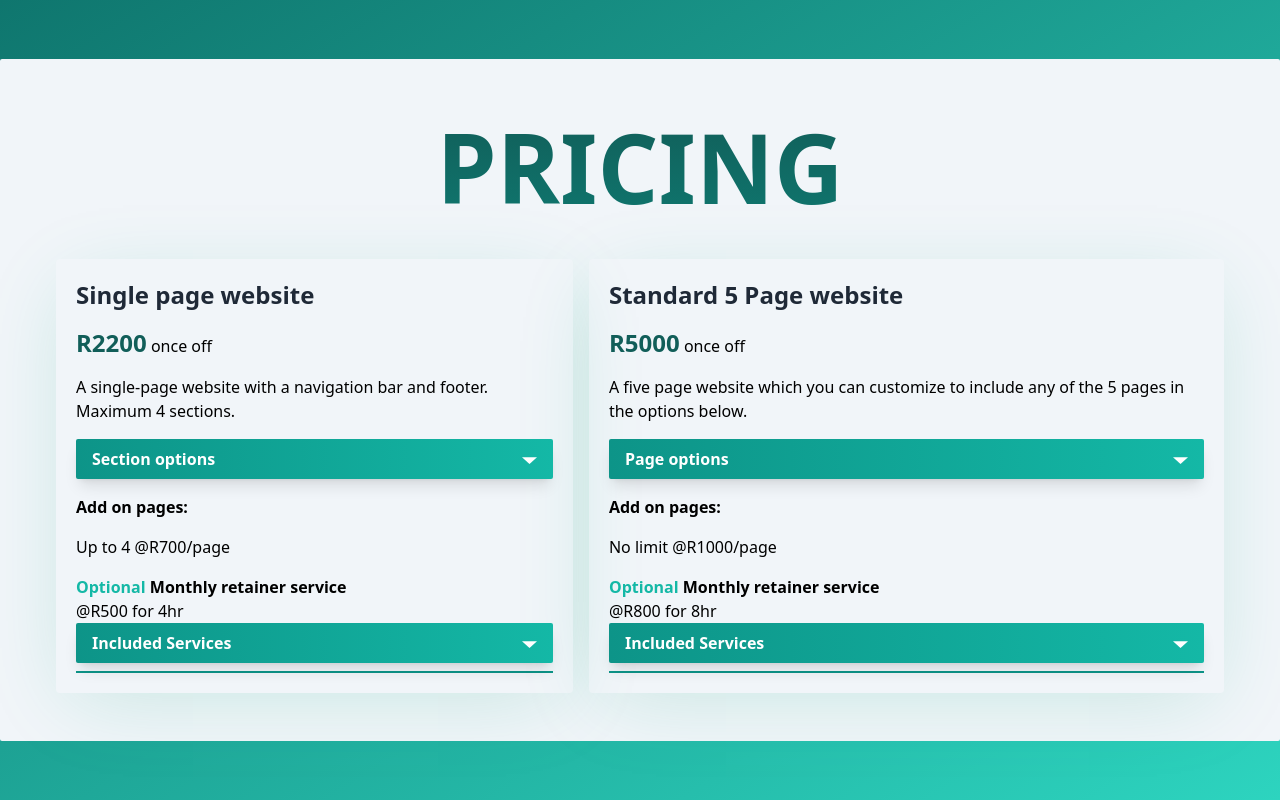
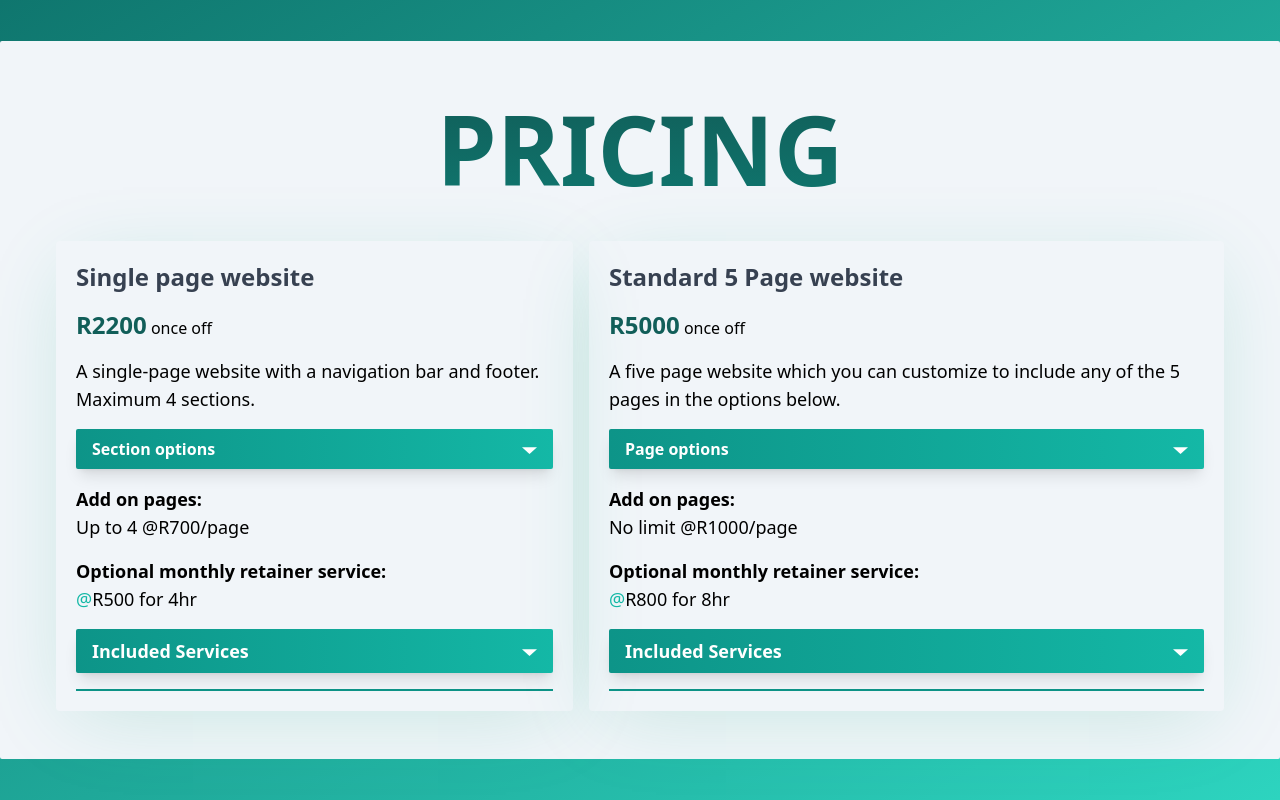
Before and after one commit to Junaidadams/portfolio-website, a React (Vite) app: page / in a window 1280 px wide. Shown: the part 800-1600 px from the top of the page. Built offline with nearby package versions, Linux system fonts and the light colour scheme.

Commit message:
Start of day 2 slight changes made to text on pricing page

```diff
--- a/components/Footer.jsx
+++ b/components/Footer.jsx
@@ -17,7 +17,7 @@ const Footer = () => {
           ))}
         </nav>
         <a
-          href="https://www.fullstack.so"
+          href="https://junaidadams.com/"
           className="mt-10 block text-center text-xs leading-5"
         >
           &copy; {new Date().getFullYear()} Junaid Adams. All rights reserved.
--- /dev/null
+++ b/components/Footer2.jsx
@@ -0,0 +1,29 @@
+import { footerConstants } from "../constants";
+
+const Footer = () => {
+  return (
+    <footer className="border-t bg-[#f5f5f5]">
+      <div className="mx-auto max-w-7xl overflow-hidden px-6 py-12 sm:py-20 lg:px-8">
+        <nav
+          className="-mb-6 columns-2 sm:flex sm:justify-center sm:space-x-12"
+          aria-label="Footer"
+        >
+          {footerConstants.map((item, index) => (
+            <div key={index} className="pb-6">
+              <a href={item.href} className="text-sm font-poppins leading-6">
+                {item.name}
+              </a>
+            </div>
+          ))}
+        </nav>
+        <a
+          href="https://junaidadams.com/"
+          className="mt-10 block text-center text-xs leading-5"
+        >
+          &copy; {new Date().getFullYear()} Junaid Adams. All rights reserved.
+        </a>
+      </div>
+    </footer>
+  );
+};
+export default Footer;
--- a/components/Pricing.jsx
+++ b/components/Pricing.jsx
@@ -6,39 +6,47 @@ const Pricing = () => {
     <div className=" h-full p-4 flex flex-col md:flex-row m-auto">
       {pricingScheme.map((data) => (
         <div
-          className="shadow-teal-lg rounded my-2 md:my-0 md:mx-2 p-5"
+          className=" shadow-teal-lg font rounded my-2 md:my-0 md:mx-2 p-5"
           key={data.key}
         >
-          <div className="border-b-2 pb-2 space-y-4 border-teal-600">
-            <h1 className="text-gray-800 font-bold text-2xl">{data.name}</h1>
+          <div className="border-b-2 pb-4 space-y-4 border-teal-600">
+            <h1 className="text-gray-700 font-bold text-2xl">{data.name}</h1>
             <p>
               <span className="text-teal-800 text-2xl font-black">
                 R{data.cost}
               </span>{" "}
               once off
             </p>
-            <p>{data.description}</p>
+            <p className="sm:text-lg">{data.description}</p>
             {data.pageOptions.length > 0 && (
               <ToggleMenu
                 menuItems={data.pageOptions}
                 name={data.key === 1 ? "Section options" : "Page options"}
               />
             )}
+            <div className="sm:text-lg">
               <h3 className="font-bold">Add on pages:</h3>
               <p>
                 {data.addOnPageLimit > 0
                   ? `Up to ${data.addOnPageLimit} @R${data.addOnPageCost}/page`
                   : `No limit @R${data.addOnPageCost}/page`}
               </p>
+            </div>
 
-            <div className="">
-              <h1 className="font-semibold">
-                <span className="font-bold text-teal-500">Optional</span>{" "}
-                Monthly retainer service
+            <div className="space-y-4 sm:text-lg">
+              <div>
+                <h1 className="font-bold">
+                  <span className="font-black ">Optional</span> monthly retainer
+                  service:
                 </h1>
                 <p>
-                @R{data.retainerCost} for {data.retainerHoursIncluded}hr
+                  <span className="font-">
+                    <span className="text-teal-500">@</span>R{data.retainerCost}
+                  </span>{" "}
+                  for{" "}
+                  <span className="font-">{data.retainerHoursIncluded}hr</span>
                 </p>
+              </div>
               <ToggleMenu
                 menuItems={data.retainerServicesIncluded}
                 name="Included Services"
--- a/components/counter.jsx
+++ /dev/null
@@ -1,35 +0,0 @@
-import { useState } from "react";
-import reactLogo from "./assets/react.svg";
-import viteLogo from "/vite.svg";
-import "./App.css";
-
-function App() {
-  const [count, setCount] = useState(0);
-
-  return (
-    <>
-      <div>
-        <a href="https://vitejs.dev" target="_blank">
-          <img src={viteLogo} className="logo" alt="Vite logo" />
-        </a>
-        <a href="https://react.dev" target="_blank">
-          <img src={reactLogo} className="logo react" alt="React logo" />
-        </a>
-      </div>
-      <h1>Vite + React</h1>
-      <div className="card">
-        <button onClick={() => setCount((count) => count + 1)}>
-          count is {count}
-        </button>
-        <p>
-          Edit <code>src/App.jsx</code> and save to test HMR
-        </p>
-      </div>
-      <p className="read-the-docs">
-        Click on the Vite and React logos to learn more
-      </p>
-    </>
-  );
-}
-
-export default App;
```
Also changed, not shown: 1 other file (tests, documents, lock files or other folders). Lines whose indentation alone changed are shown as unchanged.
